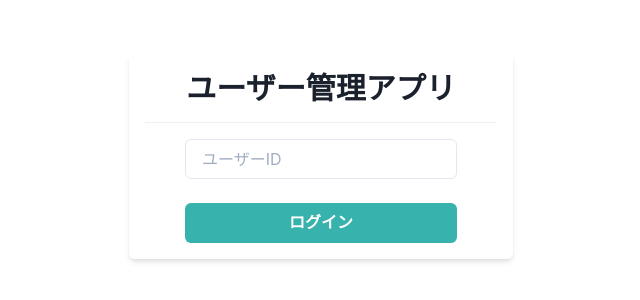
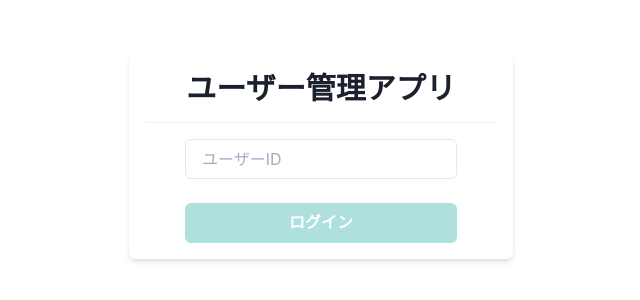
Before and after one commit to baramatsubonzo/react-app, a React (Create React App) app: page / in a window 1280 px wide. Shown: the part 244-544 px from the top of the page, without its empty margins (319-959 px from the left). Built offline with nearby package versions, Linux system fonts and the light colour scheme.

Commit message:
ログイン機能の実装

```diff
--- a/package.json
+++ b/package.json
@@ -15,6 +15,7 @@
     "@types/react": "^17.0.0",
     "@types/react-dom": "^17.0.0",
     "@types/react-router-dom": "5.1.7",
+    "axios": "0.21.1",
     "framer-motion": "3.3.0-beta.22",
     "react": "^17.0.2",
     "react-dom": "^17.0.2",
--- a/src/components/atoms/button/PrimaryButton.tsx
+++ b/src/components/atoms/button/PrimaryButton.tsx
@@ -4,12 +4,22 @@
 
 type Props = {
   children: ReactNode;
+  disabled?: boolean;
+  loading?: boolean;
+  onClick: () => void;
 }
 
 export const PrimaryButton: VFC<Props> = memo((props) => {
-  const { children } = props;
+  const { children, disabled = false, loading = false, onClick } = props;
   return (
-    <Button bg="teal.400" color="white" _hover={{ opacity: 0.8 }}>
+    <Button
+      bg="teal.400"
+      color="white"
+      _hover={{ opacity: 0.8 }}
+      disabled={disabled || loading}
+      isLoading={loading}
+      onClick={onClick}
+    >
       {children}
     </Button>
   )
--- a/src/components/pages/Login.tsx
+++ b/src/components/pages/Login.tsx
@@ -1,9 +1,15 @@
-import { memo, VFC } from "react";
+import { ChangeEvent, memo, useState, VFC } from "react";
 import { Box, Divider, Flex, Heading, Input, Stack } from "@chakra-ui/react";
 
 import { PrimaryButton } from "../atoms/button/PrimaryButton";
+import { useAuth } from "../../hooks/useAuth";
 
 export const Login: VFC = memo(() => {
+  const { login, loading } = useAuth();
+  const [userId, setUesrId] = useState('');
+  const onChangeUserId = (e: ChangeEvent<HTMLInputElement>) => setUesrId(e.target.value);
+  const onClickLogin = () => login(userId);
+
   return (
     <Flex align="center" justify="center" height="100vh">
       <Box bg="white" w="sm" p={4} borderRadius="md" shadow="md">
@@ -12,8 +18,10 @@
         </Heading>
         <Divider my={4} />
         <Stack spacing={6} pu={4} px={10}>
-          <Input placeholder="ユーザーID" />
-          <PrimaryButton>ログイン</PrimaryButton>
+          <Input placeholder="ユーザーID" value={userId} onChange={onChangeUserId}/>
+          <PrimaryButton disabled={userId === ''} loading={loading} onClick={onClickLogin}>
+            ログイン
+          </PrimaryButton>
         </Stack>
       </Box>
     </Flex>
--- /dev/null
+++ b/src/hooks/useAuth.ts
@@ -0,0 +1,23 @@
+import { useCallback, useState } from "react"
+import axios from "axios";
+import { useHistory } from "react-router-dom";
+
+import { User } from "../types/api/user";
+
+export const useAuth = () => {
+  const history = useHistory();
+  const [loading, setLoding] = useState(false);
+
+  const login = useCallback((id: string) => {
+    setLoding(true);
+
+    axios.get<User>(`https://jsonplaceholder.typicode.com/users/${id}`).then((res)=>{
+      if (res.data) {
+        history.push("/home");
+      } else {
+        alert("ユーザーが見つかりません");
+      }
+    }).catch(() => alert("ログインできません")).finally(() => setLoding(false));
+  }, [history]);
+  return { login, loading };
+}
--- /dev/null
+++ b/src/types/api/user.ts
@@ -0,0 +1,23 @@
+export type User = {
+  id: number;
+  name: string;
+  username: string;
+  email: string;
+  address: {
+    street: string;
+    suite: string;
+    city: string;
+    zipcode: string;
+    geo: {
+      lat: string;
+      lng: string;
+    };
+  };
+  phone: string;
+  website: string;
+  company: {
+    name: string;
+    catchPhrase: string;
+    bs: string;
+  };
+}
--- a/tsconfig.json
+++ b/tsconfig.json
@@ -1,6 +1,6 @@
 {
   "compilerOptions": {
-    "target": "es5",
+    "target": "es2018",
     "lib": [
       "dom",
       "dom.iterable",
```
Also changed, not shown: 1 other file (tests, documents, lock files or other folders).
